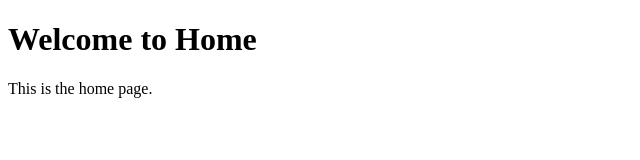
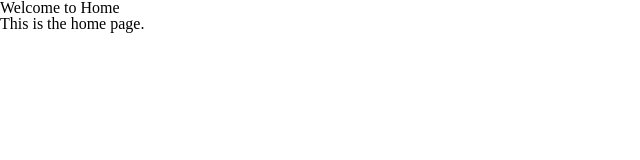
Before and after one commit to iOdiO89/OJT, a website with bundled scripts: page index.html in a window 1280 px wide. Shown: the whole page, without its empty margins (0-640 px from the left). Built offline with nearby package versions, Linux system fonts and the light colour scheme.

Commit message:
chore: reset default css

```diff
--- a/index.html
+++ b/index.html
@@ -4,6 +4,7 @@
     <meta charset="UTF-8" />
     <link rel="icon" type="image/svg+xml" href="/vite.svg" />
     <link id="styles" rel="stylesheet" href="" />
+    <link id="globalCSS" rel="stylesheet" href="./src/styles/global.css" />
     <meta name="viewport" content="width=device-width, initial-scale=1.0" />
     <title>Vite + TS</title>
   </head>
--- /dev/null
+++ b/src/styles/global.css
@@ -0,0 +1,141 @@
+/* http://meyerweb.com/eric/tools/css/reset/
+   v2.0 | 20110126
+   License: none (public domain)
+*/
+
+html,
+body,
+div,
+span,
+applet,
+object,
+iframe,
+h1,
+h2,
+h3,
+h4,
+h5,
+h6,
+p,
+blockquote,
+pre,
+a,
+abbr,
+acronym,
+address,
+big,
+cite,
+code,
+del,
+dfn,
+em,
+img,
+ins,
+kbd,
+q,
+s,
+samp,
+small,
+strike,
+strong,
+sub,
+sup,
+tt,
+var,
+b,
+u,
+i,
+center,
+dl,
+dt,
+dd,
+ol,
+ul,
+li,
+fieldset,
+form,
+label,
+legend,
+table,
+caption,
+tbody,
+tfoot,
+thead,
+tr,
+th,
+td,
+article,
+aside,
+canvas,
+details,
+embed,
+figure,
+figcaption,
+footer,
+header,
+hgroup,
+menu,
+nav,
+output,
+ruby,
+section,
+summary,
+time,
+mark,
+audio,
+video {
+  margin: 0;
+  padding: 0;
+  border: 0;
+  font-size: 100%;
+  font: inherit;
+  vertical-align: baseline;
+}
+/* HTML5 display-role reset for older browsers */
+article,
+aside,
+details,
+figcaption,
+figure,
+footer,
+header,
+hgroup,
+menu,
+nav,
+section {
+  display: block;
+}
+body {
+  line-height: 1;
+}
+ol,
+ul {
+  list-style: none;
+}
+blockquote,
+q {
+  quotes: none;
+}
+blockquote:before,
+blockquote:after,
+q:before,
+q:after {
+  content: '';
+  content: none;
+}
+table {
+  border-collapse: collapse;
+  border-spacing: 0;
+}
+
+html {
+  min-height: 100vh;
+}
+
+body {
+  min-height: 100vh;
+}
+
+#app {
+  min-height: 100vh;
+}
```
